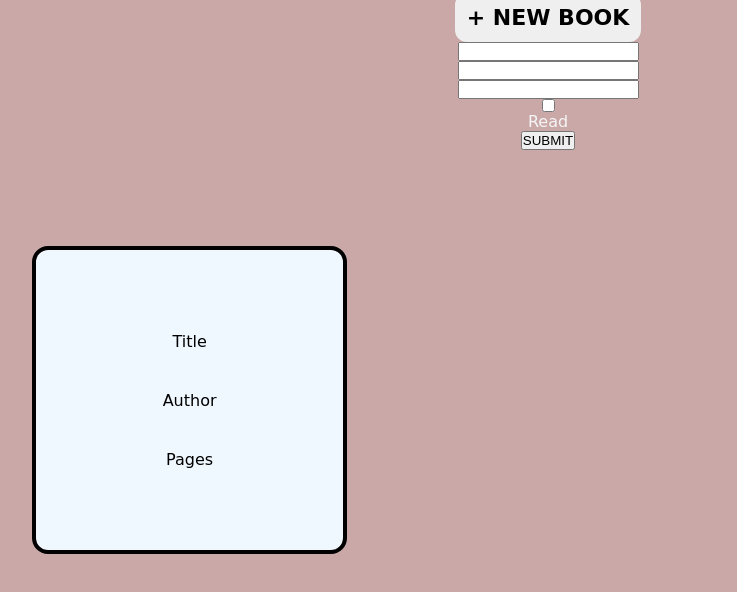
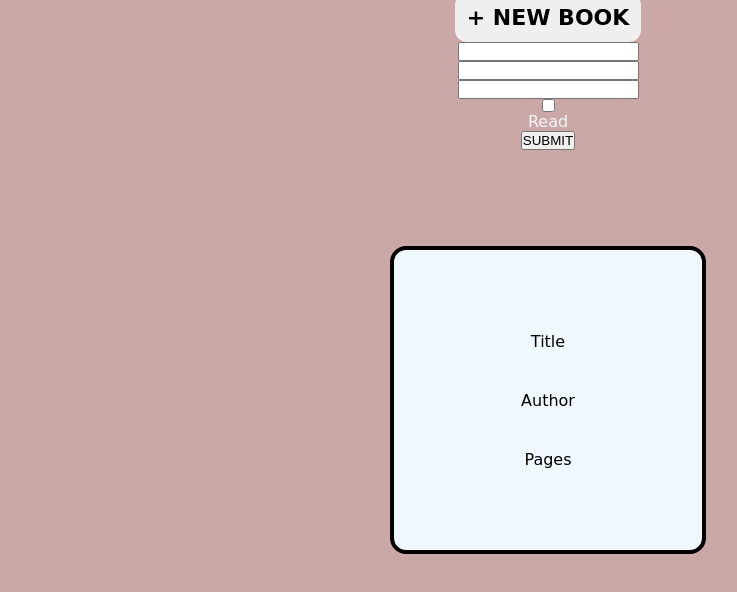
Before and after one commit to ajdinhusetovic/library-project, a plain HTML site: page index.html in a window 1280 px wide. Shown: the part 130-722 px from the top of the page, without its empty margins (92-829 px from the left). Drawn offline with Linux system fonts and the light colour scheme; a web font is replaced by a local one.

Commit message:
styled the book container

```diff
--- a/style.css
+++ b/style.css
@@ -53,6 +53,13 @@ section button {
     cursor: pointer;
 }
 
+.book-container {
+    display: flex;
+    flex-direction: row;
+    flex-wrap: wrap;
+    justify-content: space-around;
+    align-items: center;
+}
 
 
 .book {
```
